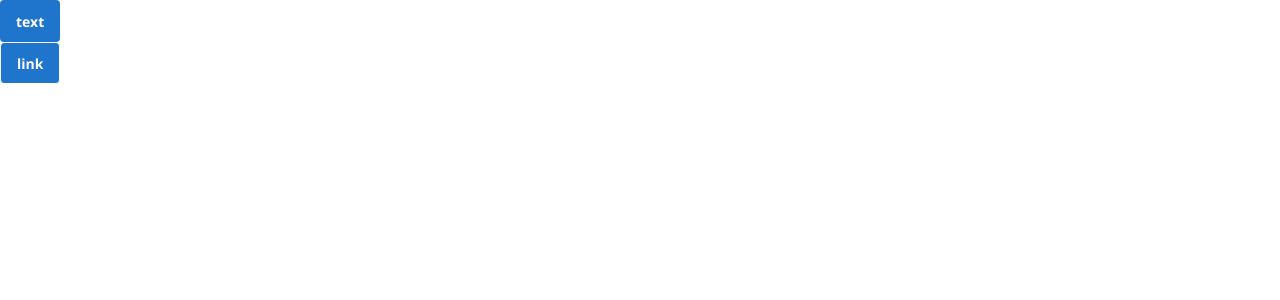
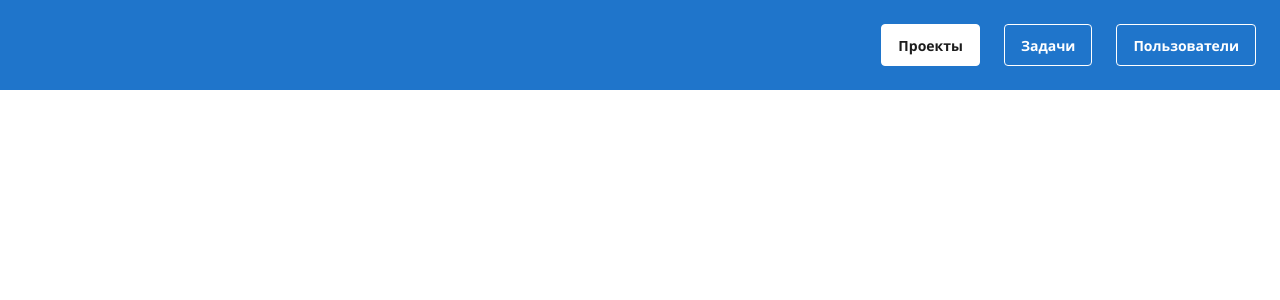
Before and after one commit to BKonstantine/task_management_system, a Vue app: page /projects in a window 1280 px wide. Shown: the top 300 px of the page. Built offline with nearby package versions, Linux system fonts and the light colour scheme.

Commit message:
feat: Сделать компонент Navbar

```diff
--- a/src/App.vue
+++ b/src/App.vue
@@ -1,18 +1,15 @@
 <template>
   <div id="app" class="app">
-    <ButtonItem text="text" />
-    <NavLink to="/to" text="link" />
+    <NavBar />
   </div>
 </template>
 
 <script>
-import ButtonItem from "@/components/UI/ButtonItem.vue";
-import NavLink from "@/components/UI/NavLink.vue";
+import NavBar from "@/components/NavBar.vue";
 export default {
   name: "App",
   components: {
-    ButtonItem,
-    NavLink,
+    NavBar,
   },
 };
 </script>
--- /dev/null
+++ b/src/components/NavBar.vue
@@ -0,0 +1,56 @@
+<template>
+  <header class="header">
+    <nav class="nav">
+      <ul class="nav__list">
+        <li class="nav__item" :key="index" v-for="(link, index) in links">
+          <NavLink :to="link.to" :text="link.text" />
+        </li>
+      </ul>
+    </nav>
+  </header>
+</template>
+
+<script>
+import NavLink from "@/components/UI/NavLink.vue";
+export default {
+  name: "NavBar",
+  components: {
+    NavLink,
+  },
+  data() {
+    return {
+      links: [
+        { to: "/projects", text: "Проекты" },
+        { to: "/tasks", text: "Задачи" },
+        { to: "/users", text: "Пользователи" },
+      ],
+    };
+  },
+};
+</script>
+
+<style lang="scss" scoped>
+.header {
+  padding: 24px;
+  background-color: $bgc-primary-default;
+
+  &__profile {
+    position: relative;
+  }
+}
+
+.nav {
+  @include flex-settin(_, center, _, 24px);
+
+  &__list {
+    margin: 0;
+    margin-left: auto;
+    padding: 0;
+    @include flex-settin(_, center, _, 24px);
+  }
+
+  &__item {
+    list-style: none;
+  }
+}
+</style>
```
